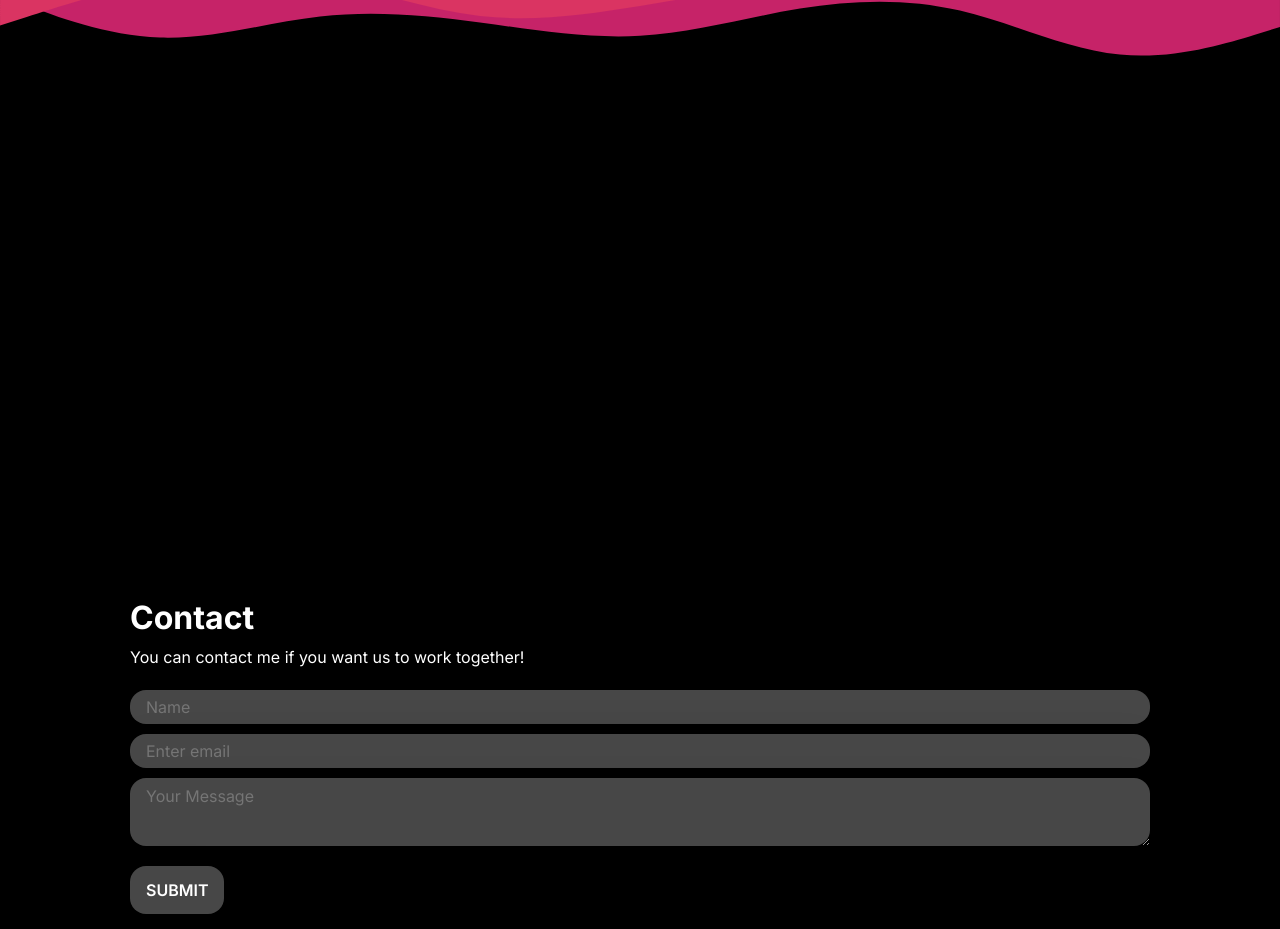
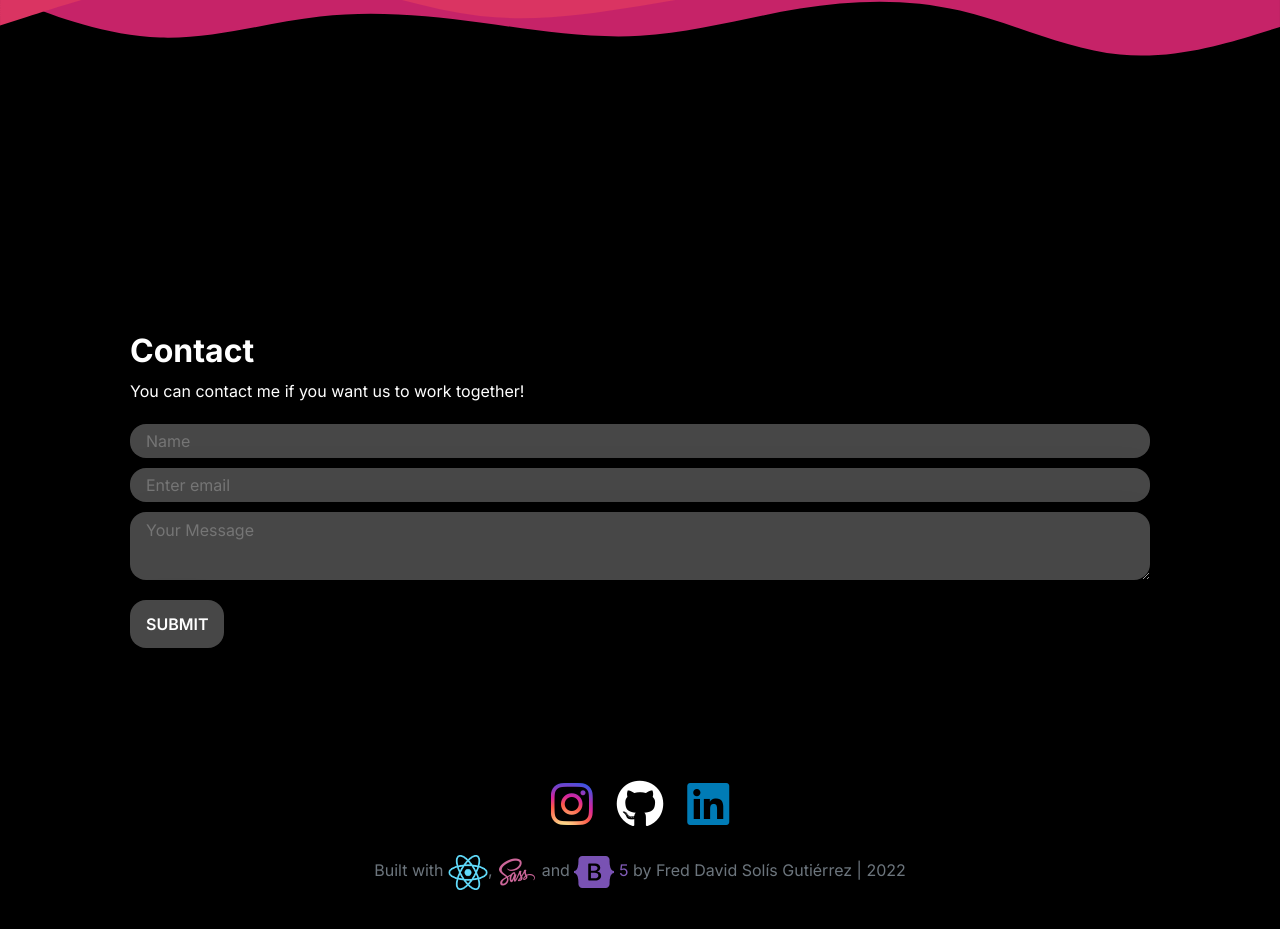
Before and after one commit to fred-gutierrez/fred-react-portfolio, a React (Vite) app: page / in a window 1280 px wide. Shown: the part 3451-4380 px from the top of the page. Built offline with nearby package versions, Linux system fonts and the light colour scheme; some icons are missing.

Commit message:
removed added spacer in App.jsx

```diff
--- a/src/App.jsx
+++ b/src/App.jsx
@@ -31,7 +31,6 @@ export function App() {
         <Projects />
       </section>
       <div className="spacer orange-red-down-wave"></div>
-      <div className="spacer layer2"></div>
       <section className="vh-100" id="contact">
         <Contact />
         <Footer />
```
